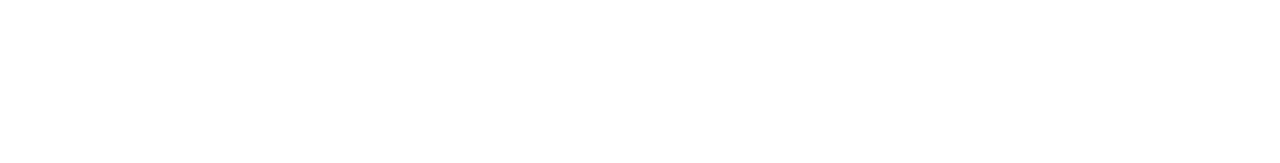
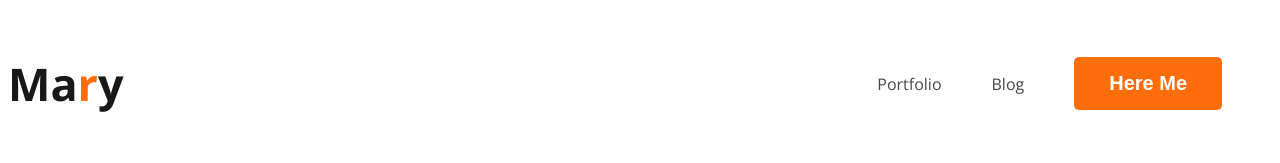
Before and after one commit to alquddus90/webdeveloper-portfolio, a plain HTML site: page index.html in a window 1280 px wide. Drawn offline with nearby package versions, Linux system fonts and the light colour scheme.

Commit message:
added nav

```diff
--- a/index.html
+++ b/index.html
@@ -4,10 +4,26 @@
     <meta charset="UTF-8">
     <meta name="viewport" content="width=device-width, initial-scale=1.0">
     <title>Web Devoloper Portfolio</title>
+
+    <link rel="preconnect" href="https://fonts.googleapis.com">
+<link rel="preconnect" href="https://fonts.gstatic.com" crossorigin>
+<link href="https://fonts.googleapis.com/css2?family=Open+Sans:ital,wght@0,300..800;1,300..800&display=swap" rel="stylesheet">
+
+    <link rel="stylesheet" href="styles/portfolio.css">
+
+
 </head>
 <body>
 
     <header>
+        <nav>
+            <h3 class="nav-title">Ma<span class="text-primary">r</span>y</h3>
+            <ul>
+                <li><a href="">Portfolio</a></li>
+                <li><a href="">Blog</a></li>
+                <li><button class="btn-primary" >Here Me</button></li>
+            </ul>
+        </nav>
 
     </header>
 
--- /dev/null
+++ b/styles/portfolio.css
@@ -0,0 +1,48 @@
+/* common shared styles */
+
+ body{
+    font-family: "Open Sans", sans-serif;
+
+}
+       .text-primary{
+        color: #FD6E0A;
+       }
+       .btn-primary{
+        border-radius: 5px;
+        background-color: #FD6E0A;
+        border: 0;
+        color: white;
+        font-size: 20px;
+        font-weight: 700;
+        padding: 15px 35px;
+
+       }
+
+
+/* nav related styles */
+
+nav{
+    display: flex;
+    justify-content: space-between;
+    align-items: center;
+}
+
+nav > ul{
+    display: flex;
+    align-items: center;
+}
+
+nav li{
+    list-style: none;
+    margin-right: 50px;
+}
+nav a{
+    text-decoration: none;
+    color: #474747;
+}
+
+.nav-title{
+    color: #181818;
+    font-family: open sans;
+    font-size: 45px;
+}
```
